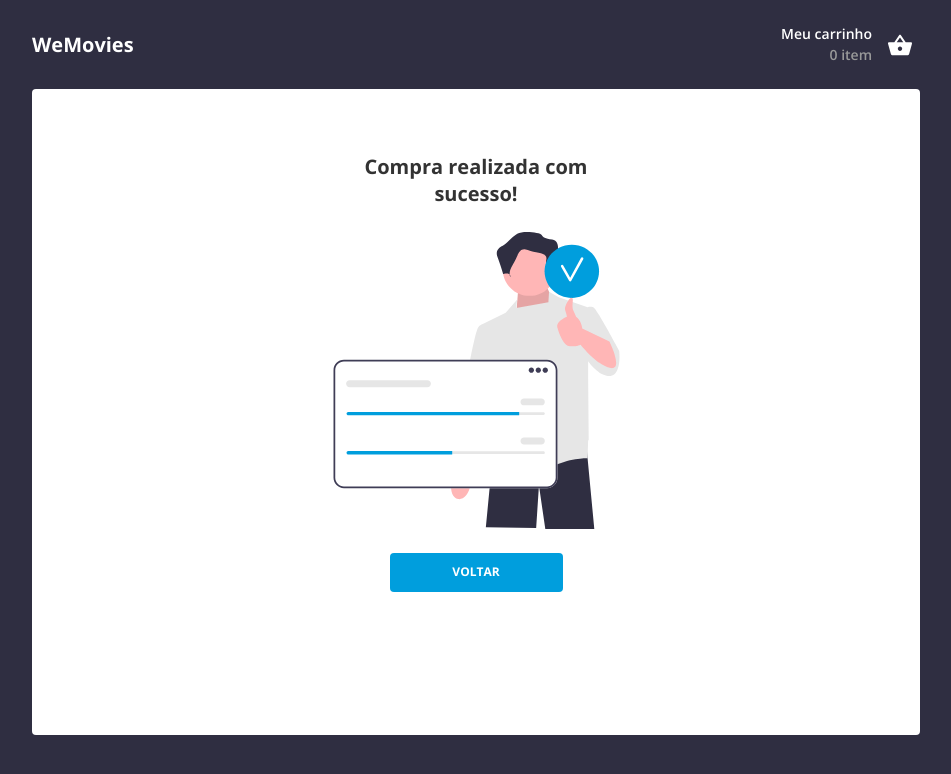
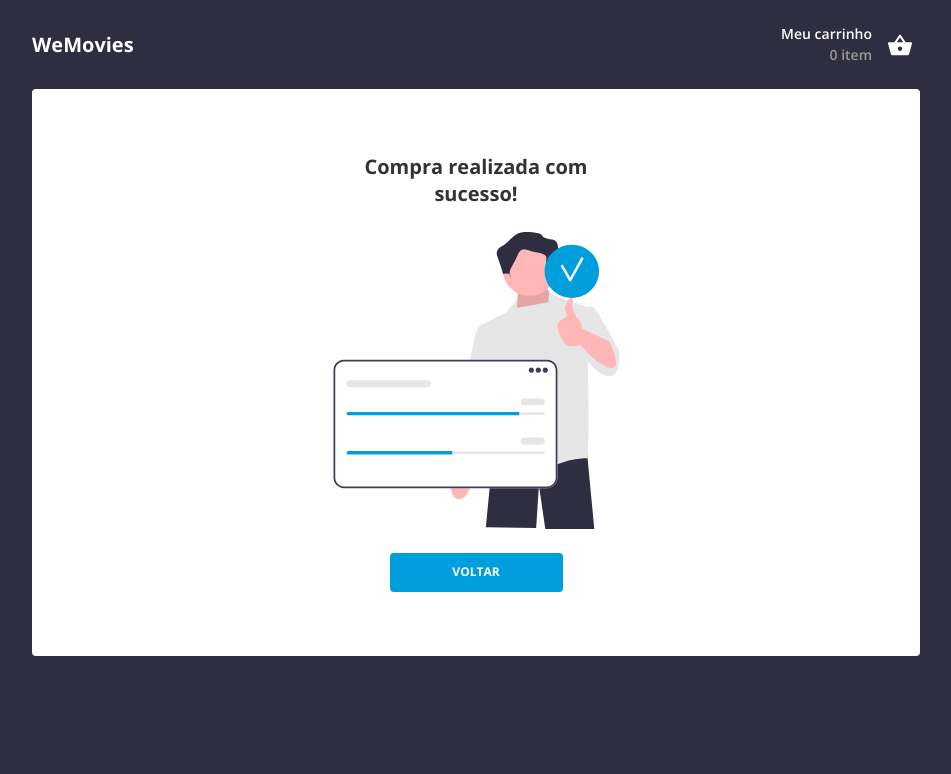
Before and after one commit to felipecfb/wefit-test, a React (Vite) app: page /order-success in a window 1280 px wide. Shown: the top 774 px of the page, without its empty margins (164-1115 px from the left). Built offline with nearby package versions, Linux system fonts and the light colour scheme.

Commit message:
style: update spacing in order success page

```diff
--- a/src/pages/OrderSuccess/styles.ts
+++ b/src/pages/OrderSuccess/styles.ts
@@ -3,7 +3,7 @@ import styled from 'styled-components'
 import { DefaultButton } from '@/components/Button/styles'
 
 export const OrderSuccessContainer = styled.div`
-  padding: 64px 300.5px 143.64px;
+  padding: 64px 300.5px;
 
   display: flex;
   flex-direction: column;
```
